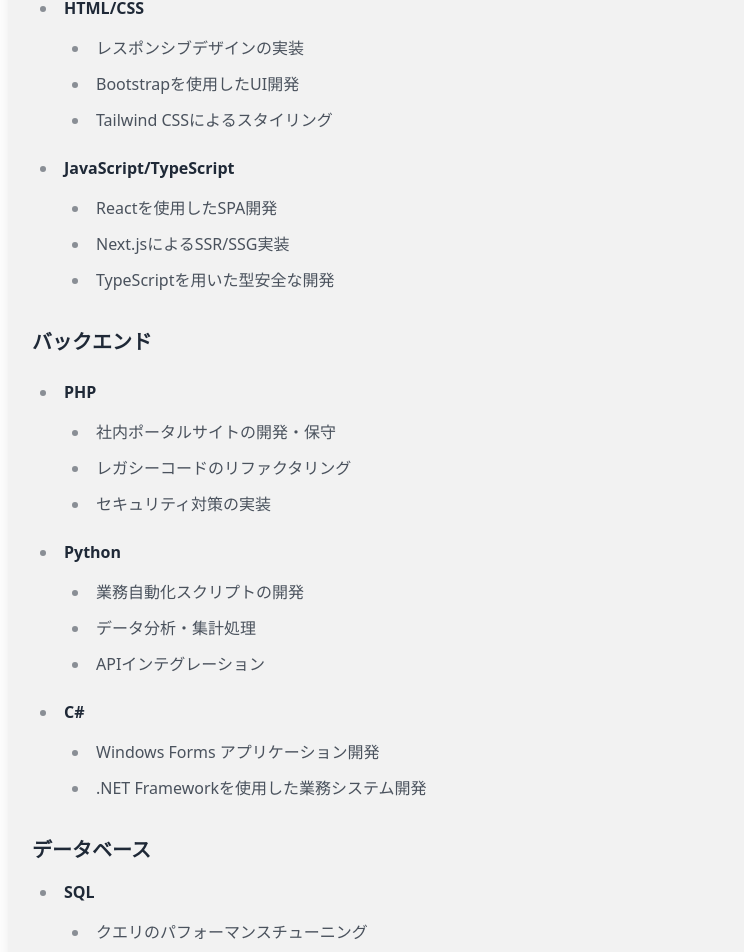
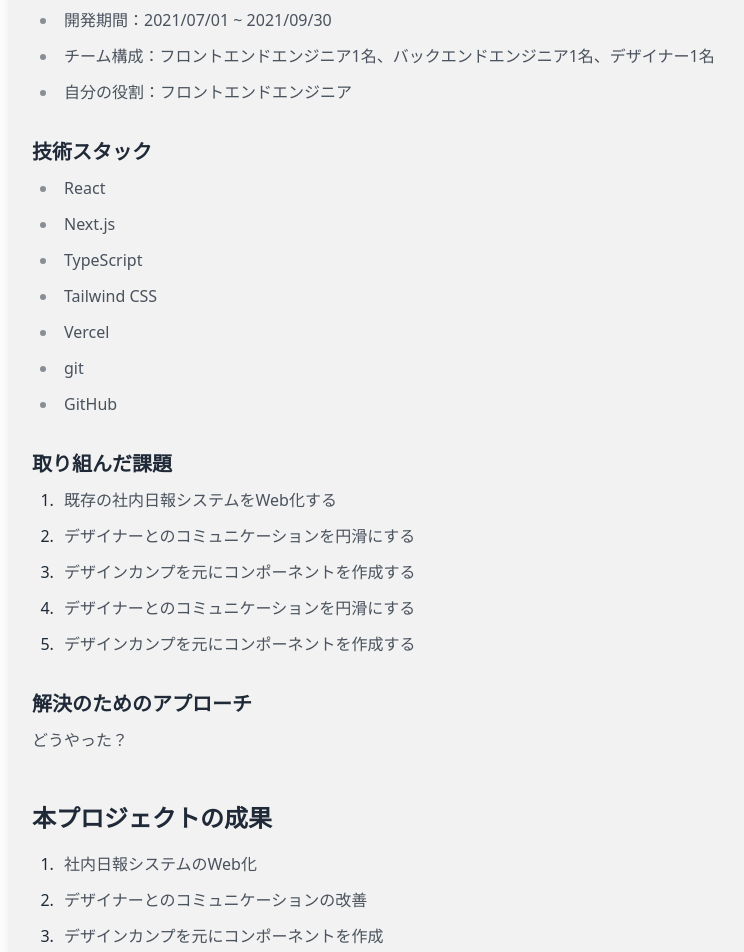
Before and after one commit to aliceferlan/curriculum, a Next.js app in the folder currire/: page /carrier in a window 1280 px wide. Shown: the part 1457-2409 px from the top of the page, without its empty margins (8-752 px from the left). Built offline with nearby package versions, Linux system fonts and the light colour scheme.

Commit message:
🎨 refactor: マークダウンのテンプレート作成

```diff
--- a/currire/src/components/Carrier/Markdown.tsx
+++ b/currire/src/components/Carrier/Markdown.tsx
@@ -1,60 +1,15 @@
 import React from "react";
-import ReactMarkdown from "react-markdown";
+import { WorkData } from "@/types/carrier";
+import WorkTemplate from "@/lib/worker";
 
-const markdownContent = `
-## 詳細なスキルセット
 
-### フロントエンド
-- **HTML/CSS**
-  - レスポンシブデザインの実装
-  - Bootstrapを使用したUI開発
-  - Tailwind CSSによるスタイリング
-
-- **JavaScript/TypeScript**
-  - Reactを使用したSPA開発
-  - Next.jsによるSSR/SSG実装
-  - TypeScriptを用いた型安全な開発
-
-### バックエンド
-- **PHP**
-  - 社内ポータルサイトの開発・保守
-  - レガシーコードのリファクタリング
-  - セキュリティ対策の実装
-
-- **Python**
-  - 業務自動化スクリプトの開発
-  - データ分析・集計処理
-  - APIインテグレーション
-
-- **C#**
-  - Windows Forms アプリケーション開発
-  - .NET Frameworkを使用した業務システム開発
-
-### データベース
-- **SQL**
-  - クエリのパフォーマンスチューニング
-  - データベース設計
-  - ストアドプロシージャの作成
-
-### その他
-- **開発ツール**
-  - Git/GitHubによるバージョン管理
-  - VSCodeを使用した開発
-  - Docker環境の構築・運用
-
-- **コミュニケーション**
-  - 技術選定の提案・実装
-  - チーム内コードレビュー
-  - 顧客要件のヒアリング・提案
-`;
-
-const MarkdownEntry = () => {
+const MarkdownEntry = (data : WorkData) => {
 	return (
 		<section>
 			<h2 className="text-2xl font-semibold mb-6">詳細なスキル説明</h2>
 			<div className="card bg-base-200 shadow-xl p-6">
 				<div className="prose max-w-none">
-					<ReactMarkdown>{markdownContent}</ReactMarkdown>
+          <WorkTemplate data={data} />
 				</div>
 			</div>
 		</section>
--- a/currire/src/components/Carrier/index.tsx
+++ b/currire/src/components/Carrier/index.tsx
@@ -2,6 +2,7 @@ import { CarrierTimeline } from "./CarrierTimeline";
 import { CarrierSkills } from "./CarrierSkills";
 import { CarrierEntry, CarrierSkillsProps } from "@/types/carrier";
 import MarkdownEntry from "@/components/Carrier/Markdown";
+import { WorkData } from "@/types/carrier";
 
 // サンプルデータ（実際のデータに置き換えてください）
 const CarrierData: CarrierEntry[] = [
@@ -63,14 +64,44 @@ const skillData: CarrierSkillsProps = {
 const summary =
   "現職では情報システムとして、社内アプリ開発に従事しております。\n社員のスキルレベルを考慮し、'誰でもマニュアルを読まなくても使い方が分かる'をモットーに開発を進めてきました。";
 
+const data: WorkData = {
+  title: "社内日報システムのWeb化プロジェクト",
+  serviceType: "Webサービス",
+  priod: "2021/07/01 ~ 2021/09/30",
+  role: "フロントエンドエンジニア",
+  teamContent:
+    "フロントエンドエンジニア1名、バックエンドエンジニア1名、デザイナー1名",
+  techStack: [
+    "React",
+    "Next.js",
+    "TypeScript",
+    "Tailwind CSS",
+    "Vercel",
+    "git",
+    "GitHub",
+  ],
+  challenges: [
+    "既存の社内日報システムをWeb化する",
+    "デザイナーとのコミュニケーションを円滑にする",
+    "デザインカンプを元にコンポーネントを作成する",
+    "デザイナーとのコミュニケーションを円滑にする",
+    "デザインカンプを元にコンポーネントを作成する",
+  ],
+  solvedApproach: `どうやった？`,
+  results: [
+    "社内日報システムのWeb化",
+    "デザイナーとのコミュニケーションの改善",
+    "デザインカンプを元にコンポーネントを作成",
+  ],
+  overall: `総括`,
+};
+
 export default function Carrier() {
   return (
     <div className="space-y-12">
       {/* 概要セクション */}
       <section className="card bg-base-200 shadow-xl p-6">
-				<h2 className="text-2xl font-semibold mb-4">
-					プロフィール概要
-				</h2>
+        <h2 className="text-2xl font-semibold mb-4">プロフィール概要</h2>
         <p className="text-lg">{summary}</p>
       </section>
 
@@ -85,7 +116,7 @@ export default function Carrier() {
         <h2 className="text-2xl font-semibold mb-6">技術スタック</h2>
         <CarrierSkills technologies={skillData.technologies} />
       </section>
-			<MarkdownEntry />
+      <MarkdownEntry {...data} />
     </div>
   );
 }
--- /dev/null
+++ b/currire/src/lib/worker.tsx
@@ -0,0 +1,67 @@
+// WorkTemplate.tsx
+import { WorkData } from "@/types/carrier";
+import ReactMarkdown from "react-markdown";
+
+// プロパティの型定義
+interface Props {
+  data: WorkData; // データをpropsとして受け取るように修正
+}
+
+export default function WorkTemplate({ data }: Props) {
+  // データの存在チェック
+  if (!data) {
+    return <div>データが見つかりません</div>;
+  }
+
+  // テンプレート文字列を見やすく整形
+  const template = `
+## ${data.title}
+
+### プロジェクト概要
+- サービス形態：${data.serviceType}
+- 開発期間：${data.priod}
+- チーム構成：${data.teamContent}
+- 自分の役割：${data.role}
+
+### 技術スタック
+${data.techStack.map((tech) => `- ${tech}`).join("\n")}
+
+### 取り組んだ課題
+${data.challenges
+  .map((challenge, index) => `${index + 1}. ${challenge}`)
+  .join("\n")}
+
+### 解決のためのアプローチ
+${data.solvedApproach}
+
+## 本プロジェクトの成果
+${data.results.map((result, index) => `${index + 1}. ${result}`).join("\n")}
+
+${data.overall}
+`.trim(); // 余分な空白を削除
+
+  // ReactMarkdownにスタイリングを追加
+  return (
+    <ReactMarkdown
+      className="prose prose-blue max-w-none" // Tailwindの設定を追加
+      components={{
+        // 見出しのスタイリング
+        h2: ({  ...props }) => (
+          <h2 className="text-2xl font-bold mt-6 mb-4" {...props} />
+        ),
+        h3: ({  ...props }) => (
+          <h3 className="text-xl font-semibold mt-4 mb-2" {...props} />
+        ),
+        // リストのスタイリング
+        ul: ({ ...props }) => (
+          <ul className="list-disc ml-6 my-2" {...props} />
+        ),
+        ol: ({ ...props }) => (
+          <ol className="list-decimal ml-6 my-2" {...props} />
+        ),
+      }}
+    >
+      {template}
+    </ReactMarkdown>
+  );
+}
```
Also changed, not shown: currire/src/types/carrier.ts (+9 -2 lines). Lines whose indentation alone changed are shown as unchanged.
